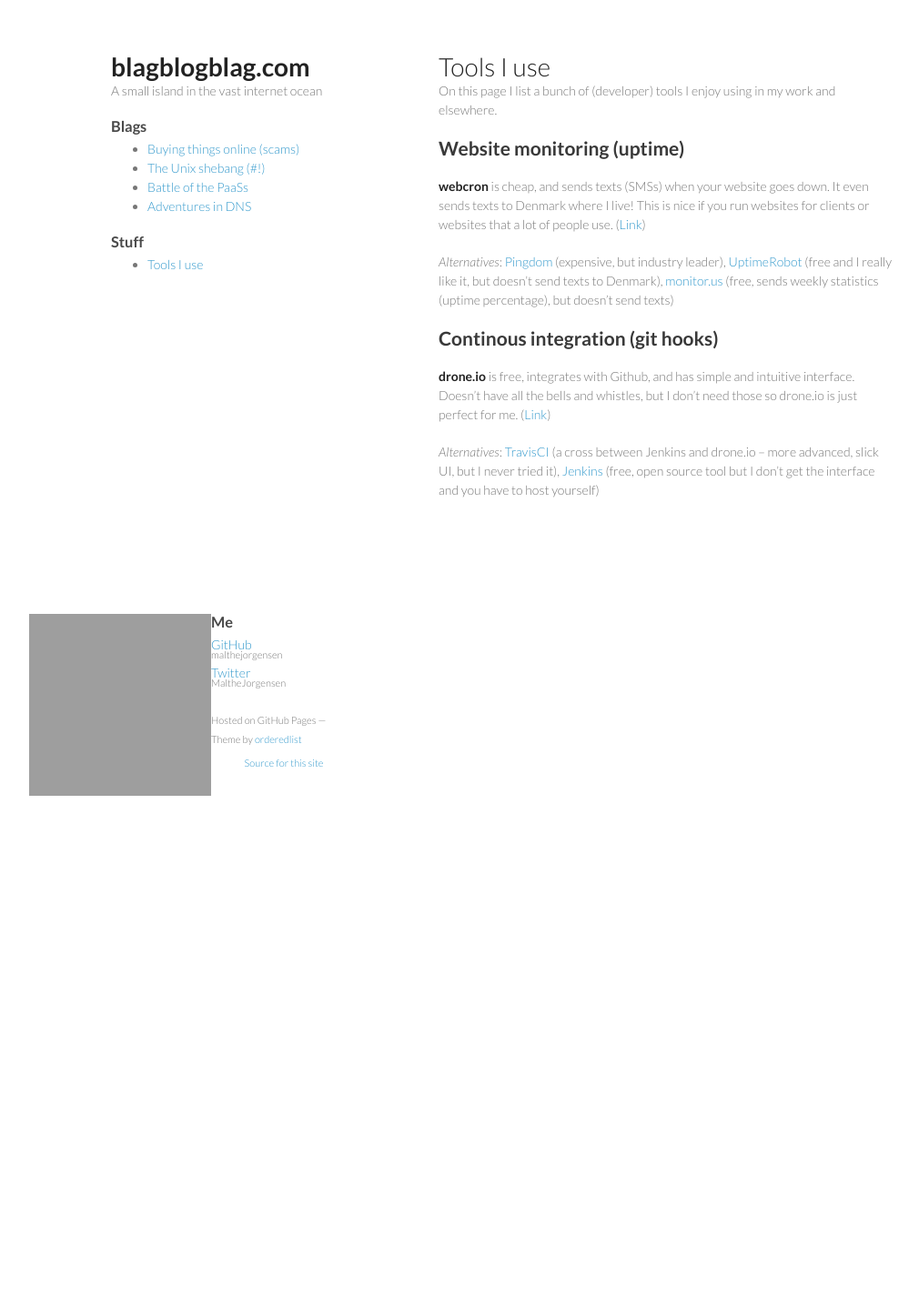
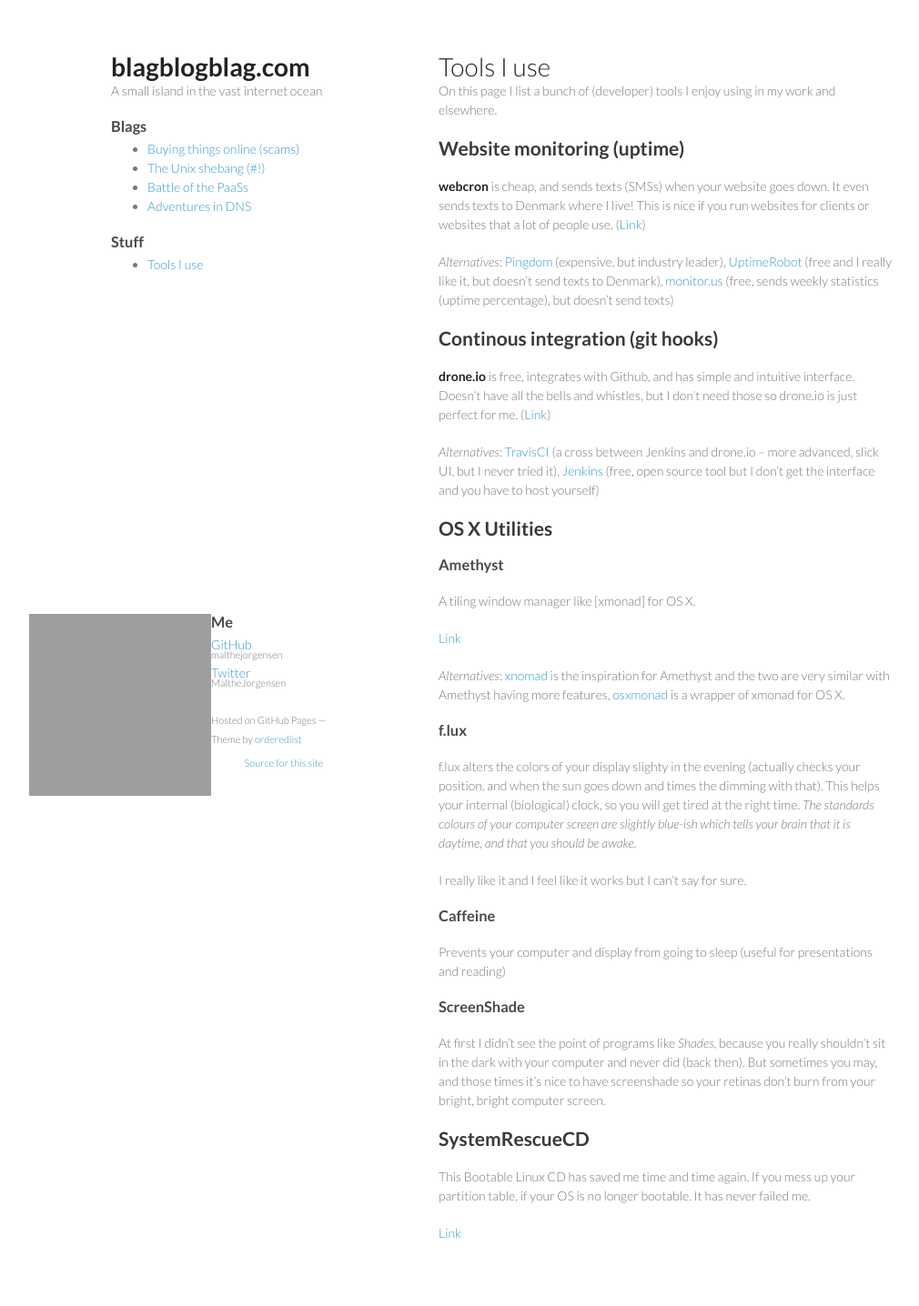
Before and after one commit to malthejorgensen/blagblogblag.com, a Jekyll site: the page built from tools.md, in a window 1280 px wide. Shown: the whole page at 91% size, without its empty margins (88-1098 px from the left). Built offline with Jekyll 4.4.1, drawn with Linux system fonts in a browser that asks for light colours; before the commit the page ends 900 px from its top, so only the background shows below that; grey boxes are pictures that could not be loaded.

Commit message:
Add tools to `tools.md`

```diff
--- a/tools.md
+++ b/tools.md
@@ -30,3 +30,45 @@
 
 [TravisCI]: http://travis-ci.org/
 [Jenkins]: http://jenkins-ci.org/
+
+
+## OS X Utilities
+
+
+### Amethyst
+A tiling window manager like [xmonad] for OS X.
+
+[Link][Amethyst]
+
+_Alternatives_: [xnomad] is the inspiration for Amethyst and the two are very
+similar with Amethyst having more features, [osxmonad] is a wrapper of xmonad
+for OS X.
+
+[Amethyst]: http://ianyh.com/amethyst/
+[osxmonad]: https://github.com/xmonad/osxmonad
+[xnomad]: https://github.com/fjolnir/xnomad
+
+### f.lux
+f.lux alters the colors of your display slighty in the evening (actually checks
+your position, and when the sun goes down and times the dimming with that).
+This helps your internal (biological) clock, so you will get tired at the right
+time. _The standards colours of your computer screen are slightly blue-ish which
+tells your brain that it is daytime, and that you should be awake._
+
+I really like it and I feel like it works but I can't say for sure.
+
+### Caffeine
+Prevents your computer and display from going to sleep (useful for presentations
+and reading)
+
+### ScreenShade
+At first I didn't see the point of programs like _Shades_, because you really
+shouldn't sit in the dark with your computer and never did (back then). But
+sometimes you may, and those times it's nice to have screenshade so your retinas
+don't burn from your bright, bright computer screen.
+
+## SystemRescueCD
+This Bootable Linux CD has saved me time and time again. If you mess up your
+partition table, if your OS is no longer bootable. It has never failed me.
+
+[Link](http://www.sysresccd.org)
```
